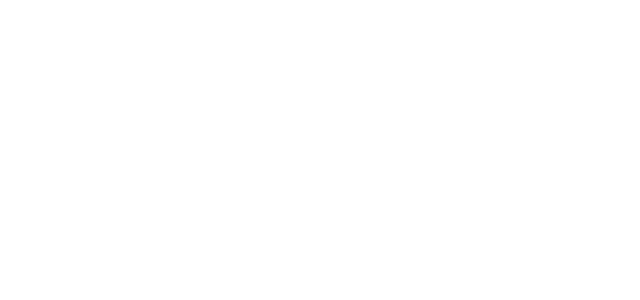
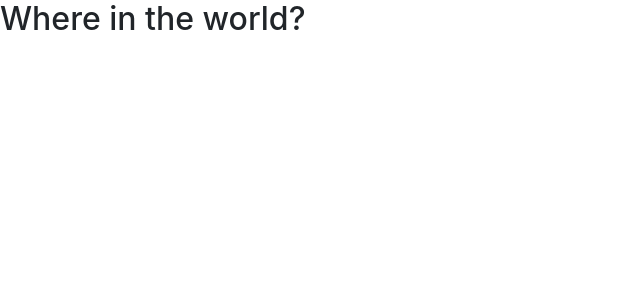
Before and after one commit to marhallab/CountriesWebApp, a Nuxt app in the folder countries-web-app/: page / in a window 1280 px wide. Shown: the top 300 px of the page, without its empty margins (0-640 px from the left). Built offline with nearby package versions, Linux system fonts and the light colour scheme.

Commit message:
adding module color mode

```diff
--- a/countries-web-app/components/header.vue
+++ b/countries-web-app/components/header.vue
@@ -0,0 +1,5 @@
+<template>
+  <div class="header">
+    <h2>Where in the world?</h2>
+  </div>
+</template>
--- a/countries-web-app/nuxt.config.js
+++ b/countries-web-app/nuxt.config.js
@@ -31,6 +31,7 @@ export default {
   buildModules: [
     // https://go.nuxtjs.dev/typescript
     '@nuxt/typescript-build',
+    '@nuxtjs/color-mode'
   ],
 
   // Modules: https://go.nuxtjs.dev/config-modules
--- a/countries-web-app/package.json
+++ b/countries-web-app/package.json
@@ -19,6 +19,7 @@
   "devDependencies": {
     "@nuxt/types": "^2.15.7",
     "@nuxt/typescript-build": "^2.1.0",
+    "@nuxtjs/color-mode": "^2.1.1",
     "@vue/test-utils": "^1.2.1",
     "babel-core": "7.0.0-bridge.0",
     "babel-jest": "^27.0.5",
--- a/countries-web-app/pages/index.vue
+++ b/countries-web-app/pages/index.vue
@@ -1,9 +1,10 @@
 <template>
-
+  <Header/>
 </template>
 
 <script lang="ts">
 import Vue from 'vue'
+import Header from '@/components/header.vue'
 
 export default Vue.extend({})
 </script>
```
Also changed, not shown: 1 other file (tests, documents, lock files or other folders).
